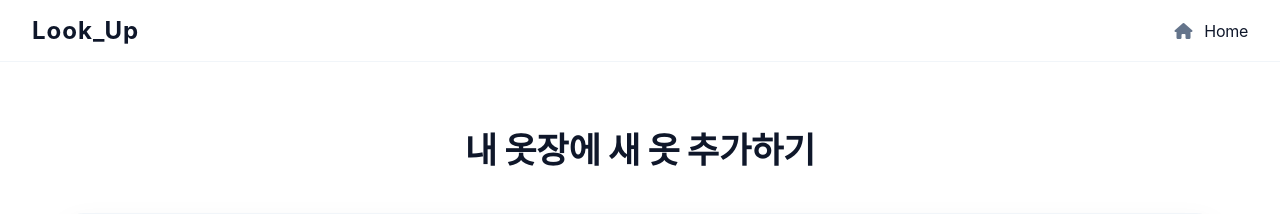
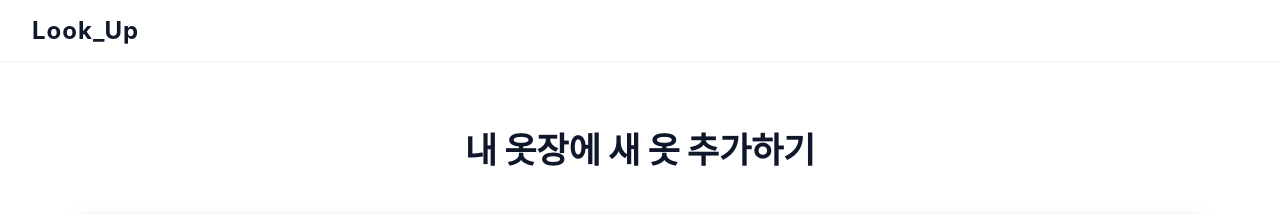
Before and after one commit to dnsgud/OS-FashionProject, a Python web app: template myproject/templates/add_clothes.html in a window 1280 px wide. Shown: the top 214 px of the page. Run offline with Jinja, Linux system fonts and the light colour scheme; the template is opened without the code that fills it, so the values that code supplies are empty; some web fonts are replaced.

Commit message:
경로수정

```diff
--- a/myproject/templates/add_clothes.html
+++ b/myproject/templates/add_clothes.html
@@ -398,12 +398,8 @@
     <header>
         <nav>
             <div class="logo">
-                <a href="home" style="color: inherit; text-decoration: none;">Look_Up</a>
+                <a href="{{ url_for('home_page') }}" style="color: inherit; text-decoration: none;">Look_Up</a>
             </div>
-            <ul>
-                <li><a href="home" class="nav-link" style="color: inherit; text-decoration: none;"><i
-                            class="fas fa-home"></i> Home</a></li>
-            </ul>
         </nav>
     </header>
 
```
